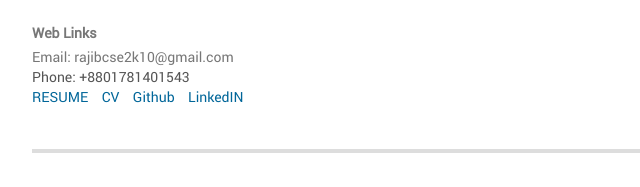
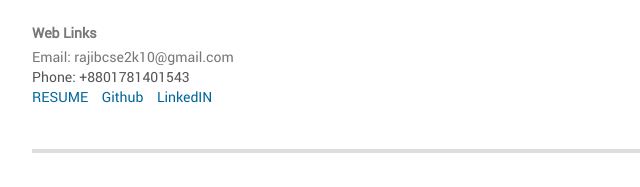
Before and after one commit to rajibhossen/rajibhossen.github.io, a plain HTML site: page index.html in a window 1280 px wide. Shown: the part 933-1120 px from the top of the page, 432-1072 px from the left. Drawn offline with Linux system fonts and the light colour scheme.

Commit message:
changes in cv

```diff
--- a/index.html
+++ b/index.html
@@ -125,7 +125,7 @@
                                     <li>
                                     <a href="pdfjs/web/viewer.html?file=mdrajib_hossen_resume.pdf" target="_blank">RESUME</a>
                                     </li>
-                                    <li><a href="pdfjs/web/viewer.html?file=mdrajib_hossen_cv.pdf" target="_blank">CV</a></li>
+                                    <!-- <li><a href="pdfjs/web/viewer.html?file=mdrajib_hossen_cv.pdf" target="_blank">CV</a></li> -->
                                     <li><a href="https://github.com/rajibhossen" target="_blank">Github</a></li>
                                     <li><a href="https://www.linkedin.com/in/rajibhossen/" target="_blank">LinkedIN</a></li>
                                 </ul>
```
